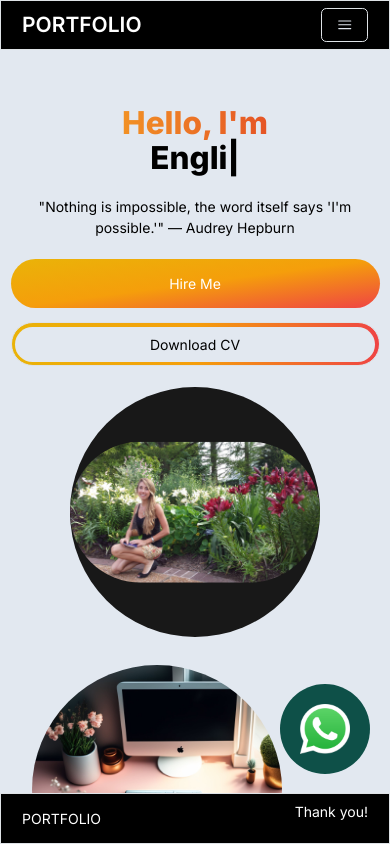
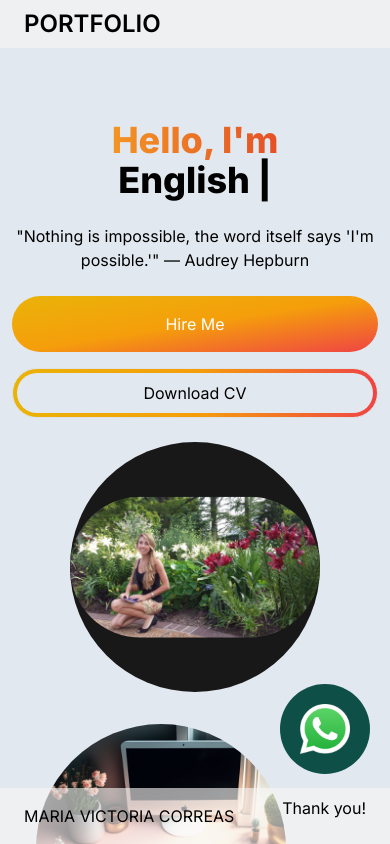
Before and after one commit to MVCorreas/Full-Stack-Portfolio, a Next.js app: page / in a window 390 px wide. Shown: the top 844 px of the page. Built offline with nearby package versions, Linux system fonts and the light colour scheme.

Commit message:
some changes on style

```diff
--- a/app/Components/EmailSection.jsx
+++ b/app/Components/EmailSection.jsx
@@ -175,60 +175,12 @@ export default function EmailSection() {
     }
   };
 
-  // return (
-  //   <main className="flex min-h-screen flex-col items-center justify-center p-24">
-  //     <form onSubmit={sendMail} className="h-full w-1/3 space-y-6">
-  //       <div className="flex flex-col items-start w-full justify-start">
-  //         <h1 className="text-xl font-semibold">Tutorial Email</h1>
-  //       </div>
-  //       <div className="relative flex flex-col space-y-1">
-  //         <label htmlFor="title" className="text-sm font-light text-gray-500">
-  //           Subject
-  //         </label>
-  //         <input
-  //           name="title"
-  //           type="text"
-  //           id="title"
-  //           required
-  //           value={subject}
-  //           onChange={(e) => {
-  //             setSubject(e.target.value)
-  //           }}
-  //           placeholder="What will you title this goal?"
-  //           className="rounded-xl border-2 border-gray-400 p-2"
-  //         />
-  //       </div>
-  //       <div className="relative flex flex-col space-y-1">
-  //         <label htmlFor="title" className="text-sm font-light text-gray-500">
-  //           What would you need help with?
-  //         </label>
-  //         <textarea
-  //           name="description"
-  //           id="description"
-  //           required
-  //           cols={10}
-  //           rows={5}
-  //           value={message}
-  //           onChange={(e) => {
-  //             setMessage(e.target.value)
-  //           }}
-  //           placeholder="What will you title this goal?"
-  //           className="rounded-xl border-2 border-gray-400 p-2"
-  //         />
-  //       </div>
-  //       <button type='submit' className="ml-auto flex w-1/2 items-center justify-center space-x-3 rounded-lg bg-blue-600 p-2 text-white shadow-blue-500 hover:bg-blue-700 hover:shadow-md">
-  //         <span>Send Message</span>
-  //       </button>
-  //     </form>
-  //   </main>
-  // )
-
   return (
     <section
       id="contact"
       className="grid md:grid-cols-2 my-12 md:my-12 py-24 gap-4 relative"
     >
-      <div className="bg-[radial-gradient(ellipse_at_center,_var(--tw-gradient-stops))] from-amber-200 to-transparent rounded-full h-80 w-80 z-0 blur-lg absolute top-3/4 -left-4 transform -translate-x-1/2 -translate-1/2"></div>
+
       <div className="z-10">
         <h5 className="text-4xl font-bold text-transparent bg-clip-text bg-gradient-to-r from-amber-400 to-amber-600 mb-4">
           Let`s Connect
--- a/app/Components/Footer.jsx
+++ b/app/Components/Footer.jsx
@@ -2,10 +2,10 @@ import React from "react";
 
 const Footer = () => {
   return (
-    <footer className="fixed mx-auto border border-[#33353F] bottom-0 left-0 right-0 z-10 bg-black bg-opacity-100">
-    <div className="flex container lg:py-4 flex-wrap items-center justify-between mx-auto px-4 py-2 text-white">
-        <span>PORTFOLIO</span>
-        <p className="text-slate-600 text-white">Thank you!</p>
+    <footer className="fixed mx-auto  bottom-0 left-0 right-0 z-10" style={{ backgroundColor: 'rgba(247, 246, 244, 0.618)'}}>
+    <div className="flex container lg:py-4 flex-wrap items-center justify-between mx-auto px-4 py-2 text-black">
+        <span>MARIA VICTORIA CORREAS</span>
+        <p className=" text-black">Thank you!</p>
       </div>
     </footer>
   );
--- a/app/Components/NavBar.jsx
+++ b/app/Components/NavBar.jsx
@@ -28,16 +28,19 @@ const Navbar = () => {
   const [navbarOpen, setNavbarOpen] = useState(false);
 
   return (
-    <nav className="fixed mx-auto border border-[#33353F] top-0 left-0 right-0 z-10 bg-black bg-opacity-100">
+    <nav className="fixed mx-auto top-0 left-0 right-0 z-10" style={{ backgroundColor: 'rgba(247, 246, 244, 0.618)'}}>
+
+
       <div className="flex container lg:py-4 flex-wrap items-center justify-between mx-auto px-4 py-2">
         <Link
           href={"/"}
-          className="text-2xl md:text-3xl text-white font-semibold" style={{ textDecoration: 'none' }}
+          className="text-2xl md:text-4xl text-black font-semibold"
+          style={{ textDecoration: 'none' }}
         >
           PORTFOLIO
         </Link>
         <div className="mobile-menu block md:hidden">
-          {!navbarOpen ? (
+          {/* {!navbarOpen ? (
             <button
               onClick={() => setNavbarOpen(true)}
               className="flex items-center px-3 py-2 border rounded border-slate-200 text-slate-200 hover:text-white hover:border-white"
@@ -51,7 +54,7 @@ const Navbar = () => {
             >
               <XMarkIcon className="h-5 w-5" />
             </button>
-          )}
+          )} */}
         </div>
         <div className="menu hidden md:block md:w-auto" id="navbar">
           <ul className="flex p-4 md:p-0 md:flex-row md:space-x-8 mt-0">
--- a/app/Components/NavLink.jsx
+++ b/app/Components/NavLink.jsx
@@ -4,7 +4,7 @@ const NavLink = ({ href, title }) => {
   return (
     <Link
       href={href}
-      className="block py-2 pl-3 pr-4 text-[#ADB7BE] sm:text-xl rounded md:p-0 hover:text-white" style={{ textDecoration: 'none' }}
+      className="block py-2 pl-3 pr-4 text-[#858b8f] sm:text-2xl rounded md:p-0 hover:text-white" style={{ textDecoration: 'none' }}
     >
       {title}
     </Link>
--- a/app/Components/Skills.jsx
+++ b/app/Components/Skills.jsx
@@ -21,7 +21,7 @@ const Skills = React.forwardRef(({ heading, hardSkills, softSkills }, ref) => {
     skillsTabRef
   );
   return (
-    <Jumbotron ref={skillsTabRef} fluid className="bg-white m-0" id="skills">
+    <Jumbotron ref={skillsTabRef} fluid className="bg-white m-0" id="skills" style={{ borderRadius: "20px" }}>
       <Container className="p-5 ">
         <h1 ref={skillsTabRef} className=" text-center text-4xl font-bold text-transparent bg-clip-text bg-gradient-to-r from-amber-400 to-amber-600 mb-4">
           {heading}
--- a/app/Components/TabButton.jsx
+++ b/app/Components/TabButton.jsx
@@ -7,7 +7,7 @@ const variants = {
 };
 
 const TabButton = ({ active, selectTab, children }) => {
-  const buttonClasses = active ? "text-pink-900" : "text-[#ADB7BE]";
+  const buttonClasses = active ? "text-orange-300" : "text-[#ADB7BE]";
   const underlineClasses = active ? "h-1 bg-primary-500 mt-2" : "h-1 bg-transparent mt-2";
 
   return (
--- a/app/Styles/_index.scss
+++ b/app/Styles/_index.scss
@@ -1,10 +1,8 @@
-html {
-    font-size: 14px;
-    @media (min-width: 768px) {
-      font-size: 16px;
-    }
-    scroll-behavior: smooth;
-  }
+html, body {
+  margin: 0;
+  padding: 0;
+
+}
 
   body {
     margin: 0;
@@ -13,6 +11,7 @@ html {
       sans-serif;
     -webkit-font-smoothing: antialiased;
     -moz-osx-font-smoothing: grayscale;
+
   }
 
   code {
@@ -21,37 +20,15 @@ html {
   }
 
   .bgstyle {
-    /* background: linear-gradient(136deg, #1ad7c0, #8E44AD, #ff9b11, #1F3A93, #ddd8c6, #000000, #000000);  */
-    /*background: linear-gradient(
-      136deg,
-      #4484ce,
-      #1ad7c0,
-      #ff9b11,
-      #9b59b6,
-      #ff7f7f,
-      #ecf0f1
-    );*/
-
-    background-size: 1200% 1200%;
-    -webkit-animation: BackgroundAnimation 70s ease infinite;
-    -moz-animation: BackgroundAnimation 70s ease infinite;
-    -o-animation: BackgroundAnimation 70s ease infinite;
-    animation: BackgroundAnimation 70s ease infinite;
-    height: 100%;
+    background-color: #dddddd; /* Grey background color */
+    height: 100vh; /* Set height to cover entire viewport */
+    margin: 0; /* Remove default margin */
   }
 
   .bg-gradient {
     background: linear-gradient(rgba(245, 245, 245, 1), rgba(245, 245, 245, 0));
   }
 
-  .navbar-transparent {
-    background-color: rgba(255, 255, 255, 0);
-    transition: background-color 0.2s;
-  }
-  .navbar-white {
-    background-color: rgba(234, 236, 239, 0.81);
-    transition: background-color 0.2s;
-  }
   .brand {
     color: #363636 !important;
   }
--- a/app/globals.css
+++ b/app/globals.css
@@ -52,3 +52,7 @@ a.whatsapp-icon:hover {
 .img-Whatsapp {
   width: 50px;
 }
+
+.navbar {
+  background-color: #0e5048;
+}
--- a/app/page.js
+++ b/app/page.js
@@ -11,7 +11,7 @@ import EmailSection from './Components/EmailSection'
 
 export default function Home() {
   return (
-    <main className="flex min-h-screen flex-col bg-slate-200">
+    <main className="flex flex-col bg-slate-200 min-h-screen ">
        <Navbar />
        <div className="container mt-24 mx-auto px-12 py-4">
       <HeroSection/>
```
